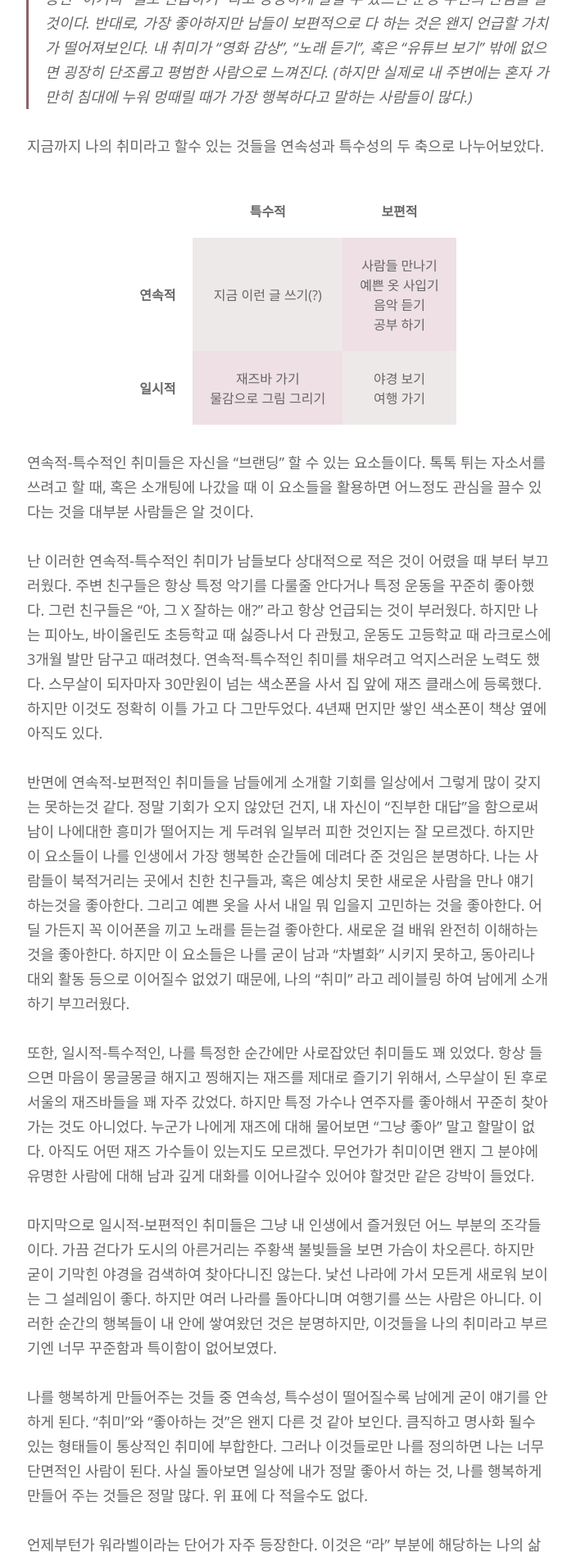
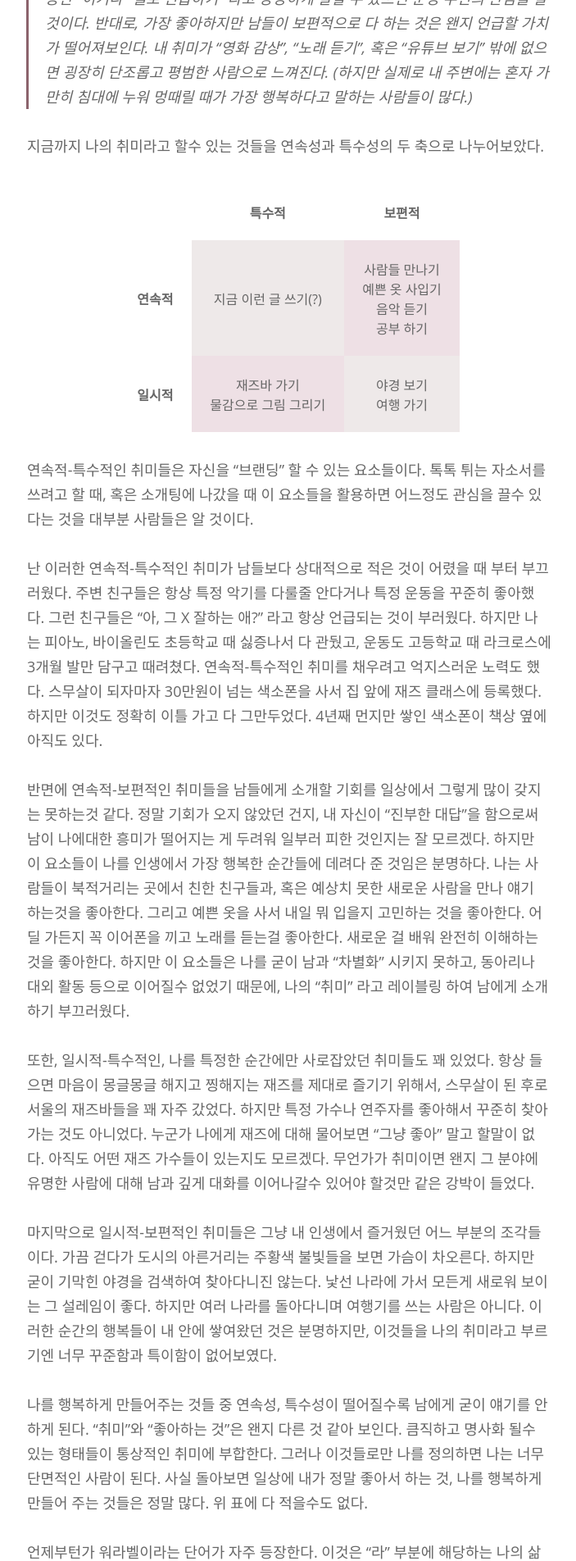
Before and after one commit to minniie/minniie.github.io, a Jekyll site: the page built from _posts/2021-08-05-post4.markdown, in a window 1280 px wide. Shown: the part 1793-3697 px from the top of the page at 82% size, without its empty margins (287-990 px from the left). Built offline with Jekyll 4.4.1, drawn with Linux system fonts in a browser that asks for light colours; nearby versions of some CDN libraries; some web fonts are replaced.

Commit message:
Update main.sass

```diff
--- a/css/main.sass
+++ b/css/main.sass
@@ -39,11 +39,11 @@ table
   border: 1px solid #FFF
   border-collapse: collapse
 th
-  padding: 21px
+  padding: 22.5px
   text-align: center
   background: #FFF
 td
-  padding: 21px
+  padding: 22.5px
   text-align: center
 
 tr:nth-child(1) td:first-child
```
